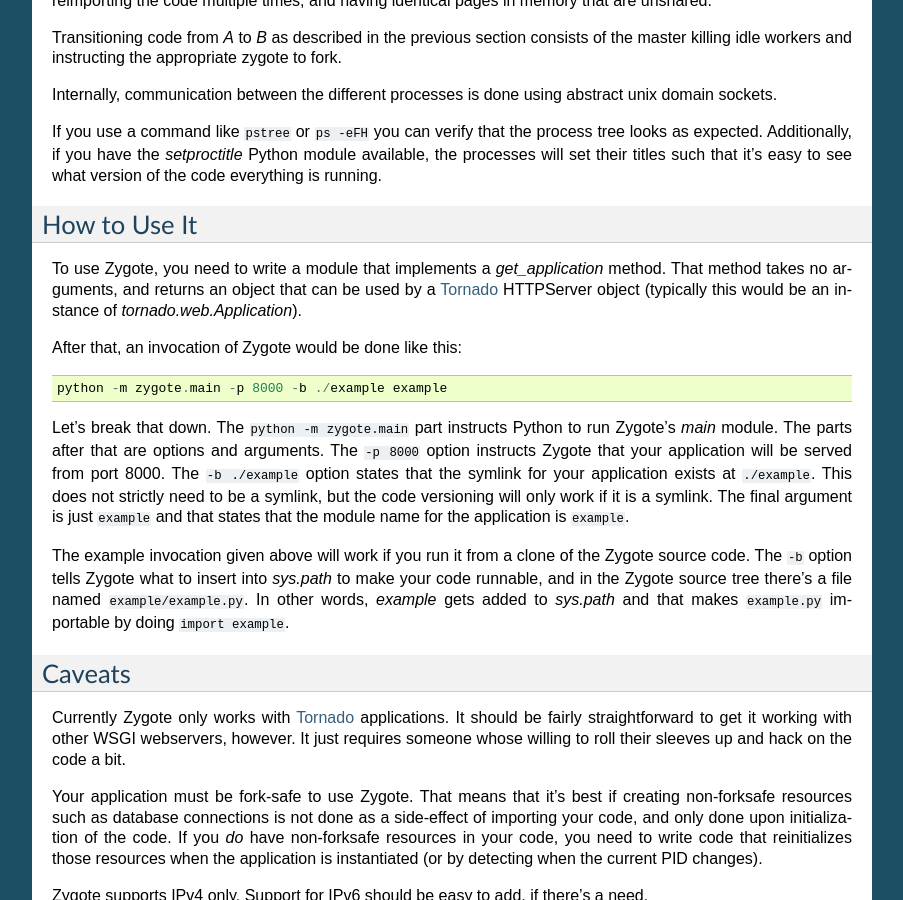
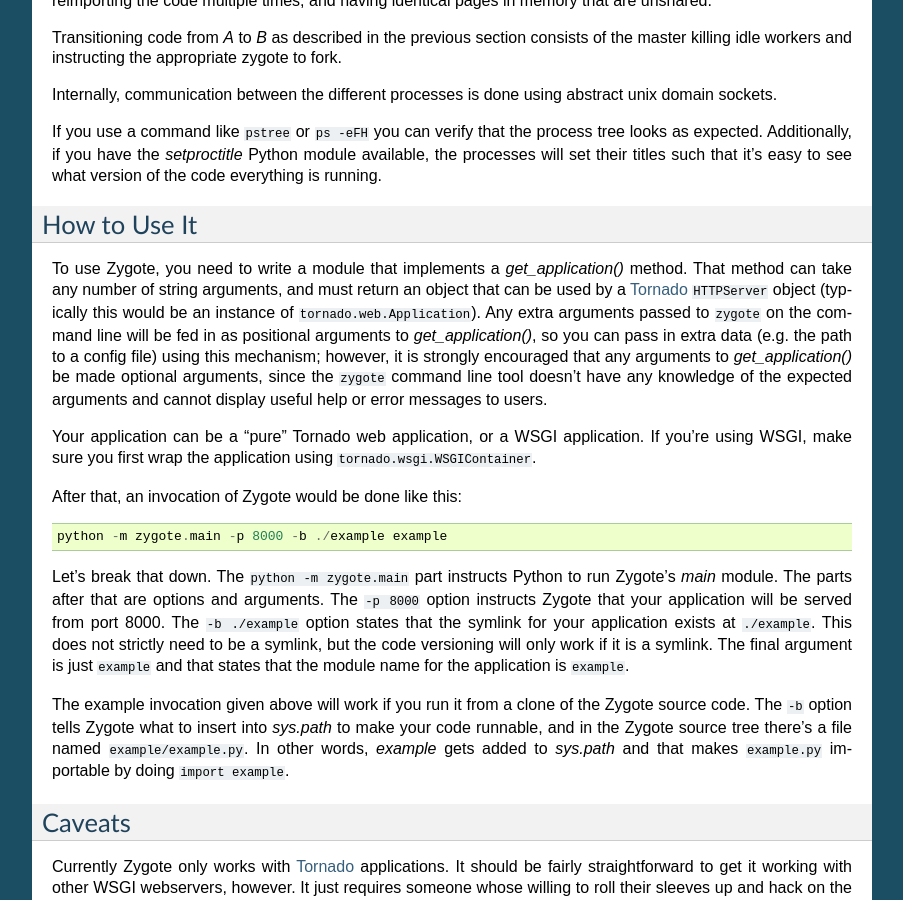
Before and after one commit to Yelp/zygote, a Sphinx documentation site: the page built from docs/source/index.rst, in a window 1280 px wide and 900 px high, scrolled down 1106 px. Shown: the whole window, without its empty margins (198-1101 px from the left). Built offline with Sphinx 7.4.7, drawn with Linux system fonts in a browser that asks for light colours.

Commit message:
document how to use WSGI apps; closes gh-1

```diff
--- a/docs/source/index.rst
+++ b/docs/source/index.rst
@@ -87,10 +87,21 @@
 How to Use It
 -------------
 
-To use Zygote, you need to write a module that implements a `get_application`
-method. That method takes no arguments, and returns an object that can be used
-by a `Tornado <http://www.tornadoweb.org/>`_ HTTPServer object (typically this
-would be an instance of `tornado.web.Application`).
+To use Zygote, you need to write a module that implements a `get_application()`
+method. That method can take any number of string arguments, and must return an
+object that can be used by a `Tornado <http://www.tornadoweb.org/>`_
+``HTTPServer`` object (typically this would be an instance of
+``tornado.web.Application``). Any extra arguments passed to ``zygote`` on the
+command line will be fed in as positional arguments to `get_application()`, so
+you can pass in extra data (e.g. the path to a config file) using this
+mechanism; however, it is strongly encouraged that any arguments to
+`get_application()` be made optional arguments, since the ``zygote`` command
+line tool doesn't have any knowledge of the expected arguments and cannot
+display useful help or error messages to users.
+
+Your application can be a "pure" Tornado web application, or a WSGI
+application. If you're using WSGI, make sure you first wrap the application
+using ``tornado.wsgi.WSGIContainer``.
 
 After that, an invocation of Zygote would be done like this::
 
```
